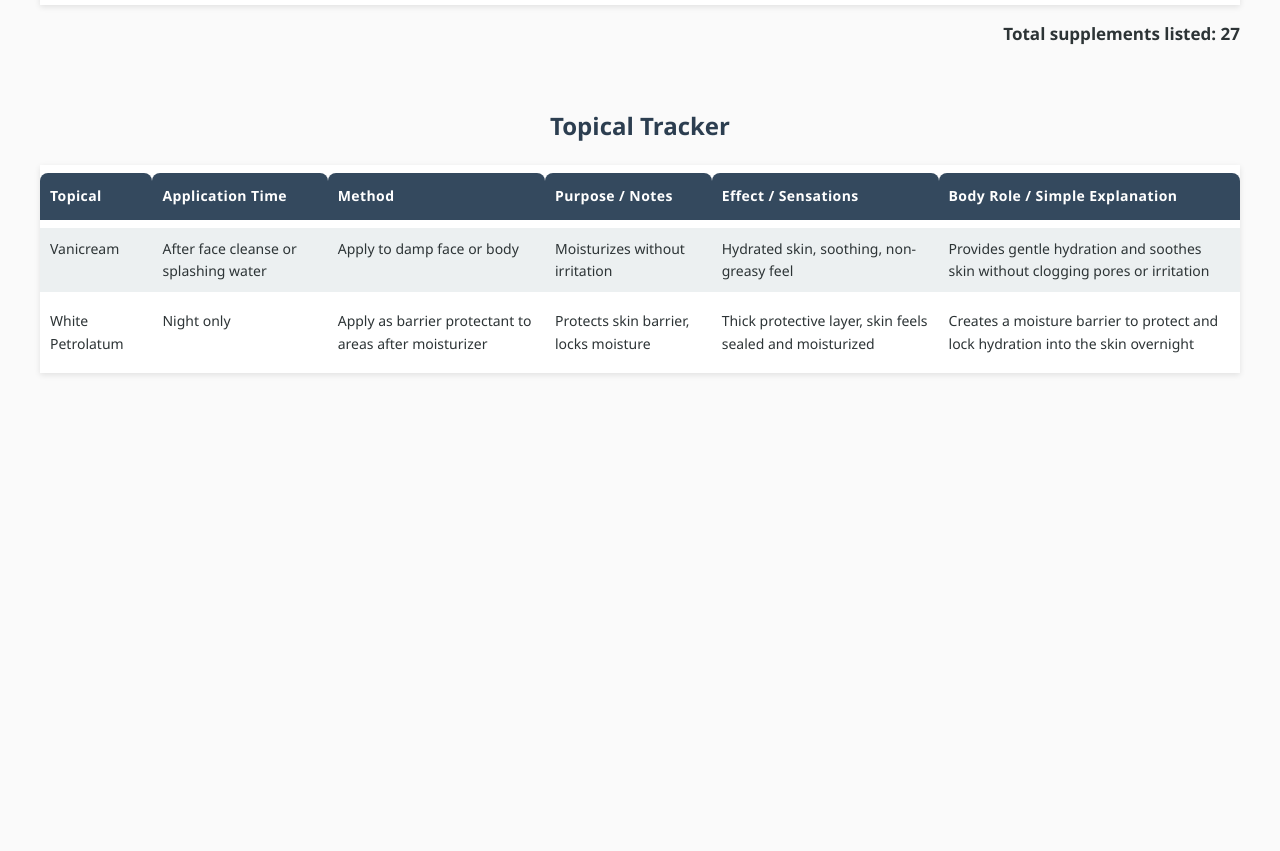
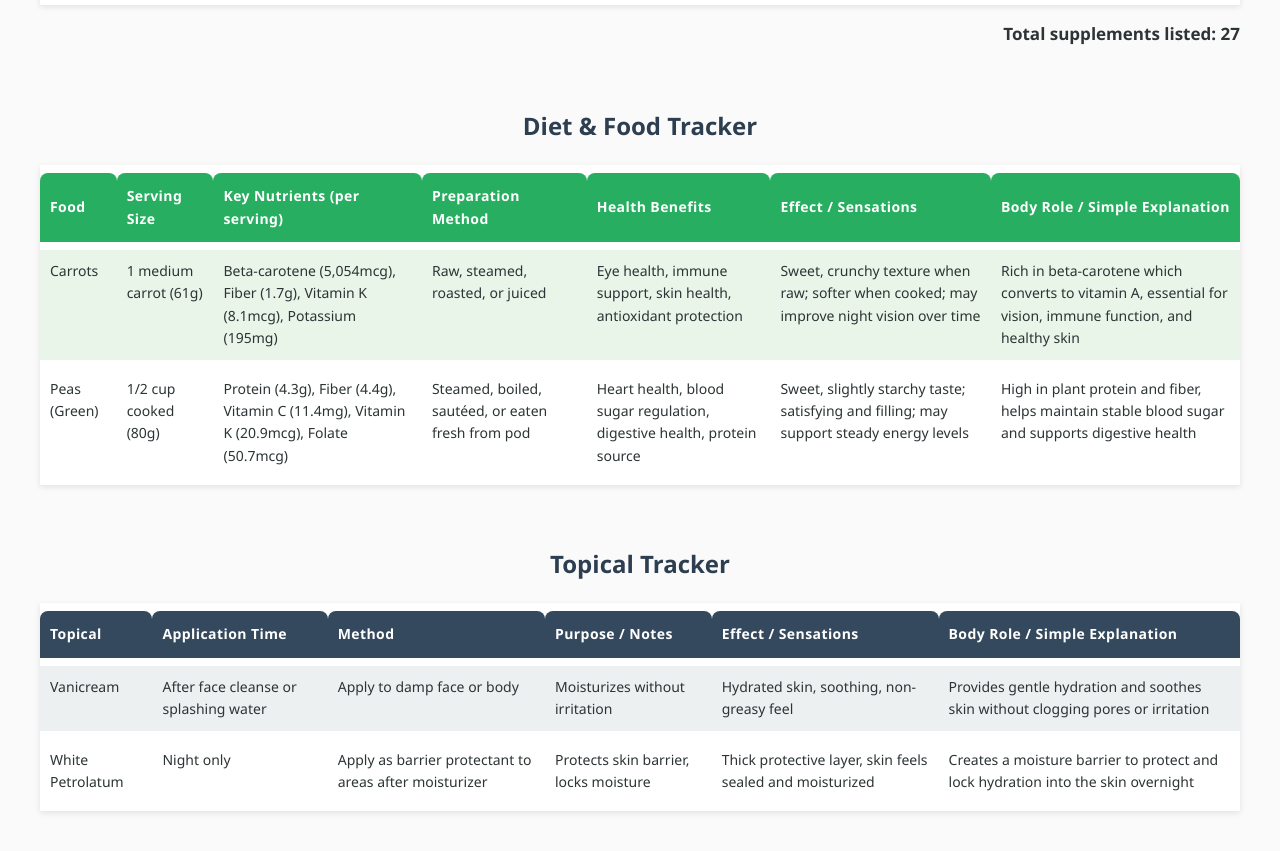
Before and after one commit to lamgodd/mywebsite, a plain HTML site: page index.html in a window 1280 px wide. Shown: the part 3457-4308 px from the top of the page. Before the commit the page ends 3890 px from the top, so only its background shows below. Drawn offline with Linux system fonts and the light colour scheme.

Commit message:
Update index.html

```diff
--- a/index.html
+++ b/index.html
@@ -101,6 +101,17 @@
     #definition strong {
       font-weight: 700;
       color: #1565c0;
+    }
+
+    /* Diet section specific styles */
+    #diet thead th {
+      background-color: #27ae60;
+    }
+    #diet tbody tr:nth-child(odd) {
+      background-color: #e8f5e8;
+    }
+    #diet tbody tr:hover {
+      background-color: #d4edda;
     }
   </style>
 </head>
@@ -475,6 +486,43 @@
     <div id="total-count">Total supplements listed: 0</div>
   </section>
 
+  <section id="diet">
+    <h2>Diet & Food Tracker</h2>
+    <table role="table" aria-label="List of foods and their nutritional benefits">
+      <thead>
+        <tr>
+          <th scope="col">Food</th>
+          <th scope="col">Serving Size</th>
+          <th scope="col">Key Nutrients (per serving)</th>
+          <th scope="col">Preparation Method</th>
+          <th scope="col">Health Benefits</th>
+          <th scope="col">Effect / Sensations</th>
+          <th scope="col">Body Role / Simple Explanation</th>
+        </tr>
+      </thead>
+      <tbody>
+        <tr>
+          <td>Carrots</td>
+          <td>1 medium carrot (61g)</td>
+          <td>Beta-carotene (5,054mcg), Fiber (1.7g), Vitamin K (8.1mcg), Potassium (195mg)</td>
+          <td>Raw, steamed, roasted, or juiced</td>
+          <td>Eye health, immune support, skin health, antioxidant protection</td>
+          <td>Sweet, crunchy texture when raw; softer when cooked; may improve night vision over time</td>
+          <td>Rich in beta-carotene which converts to vitamin A, essential for vision, immune function, and healthy skin</td>
+        </tr>
+        <tr>
+          <td>Peas (Green)</td>
+          <td>1/2 cup cooked (80g)</td>
+          <td>Protein (4.3g), Fiber (4.4g), Vitamin C (11.4mg), Vitamin K (20.9mcg), Folate (50.7mcg)</td>
+          <td>Steamed, boiled, sautéed, or eaten fresh from pod</td>
+          <td>Heart health, blood sugar regulation, digestive health, protein source</td>
+          <td>Sweet, slightly starchy taste; satisfying and filling; may support steady energy levels</td>
+          <td>High in plant protein and fiber, helps maintain stable blood sugar and supports digestive health</td>
+        </tr>
+      </tbody>
+    </table>
+  </section>
+
   <section id="topicals">
     <h2>Topical Tracker</h2>
     <table role="table" aria-label="List of topicals">
```
